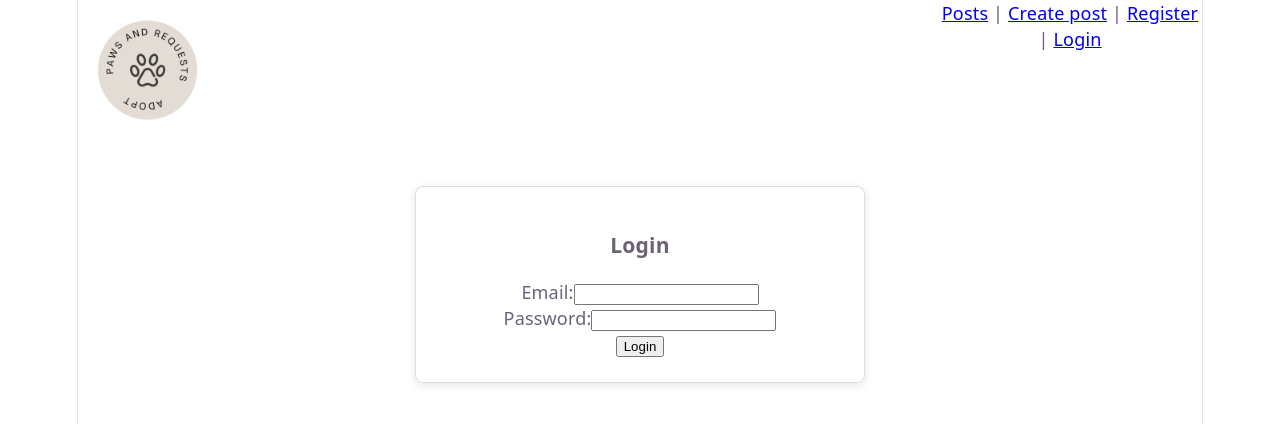
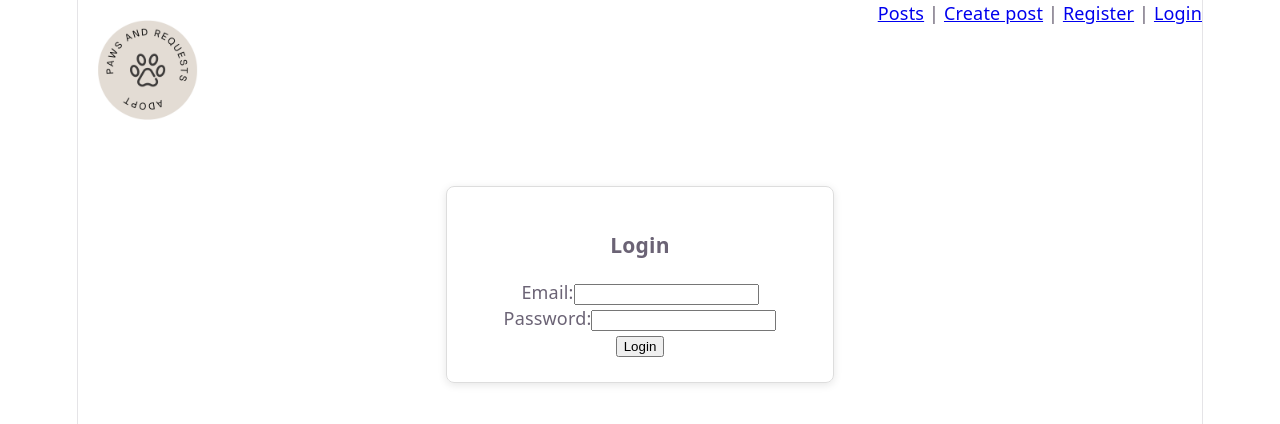
Before and after one commit to NyanBirds/paws-and-requests, a React app in the folder frontend/: page /login in a window 1280 px wide. Shown: the top 424 px of the page. Built offline with nearby package versions, Linux system fonts and the light colour scheme; the HTML template or start-up script is replaced by a standard one.

Commit message:
user account page

```diff
--- a/frontend/package.json
+++ b/frontend/package.json
@@ -12,6 +12,7 @@
   "dependencies": {
     "react": "^19.2.8",
     "react-dom": "^19.2.8",
+    "react-icons": "^5.7.0",
     "react-router": "^8.4.0"
   },
   "devDependencies": {
--- a/frontend/src/App.css
+++ b/frontend/src/App.css
@@ -182,3 +182,9 @@
     border-right-color: var(--border);
   }
 }
+
+.row {
+  display: flex;
+  justify-content: space-between;
+  align-items: flex-start;
+}
--- a/frontend/src/App.jsx
+++ b/frontend/src/App.jsx
@@ -25,7 +25,7 @@ function App() {
 
   return (
     <>
-        <div style={{ display: 'flex', gap: '40rem' }}>
+        <div className="row">
         <Link to='/'>
             <img
                 src={logo}
@@ -40,7 +40,11 @@ function App() {
               {" | "}
 
               {isLoggedIn ? (
+                  <>
+                  <NavLink to="/me">My Account</NavLink>
+                  {" | "}
                   <button type="button" onClick={handleLogout}>Logout</button>
+                  </>
               ) : (
                   <>
                   <NavLink to="/registration">Register</NavLink>
--- a/frontend/src/components/Box.jsx
+++ b/frontend/src/components/Box.jsx
@@ -1,9 +1,9 @@
-export function Box({ children }) {
+export function Box({ width, children }) {
 
     return (
         <div
             style={{
-                maxWidth: "400px",
+                width,
                 margin: "40px auto",
                 padding: "24px",
                 border: "1px solid #ddd",
--- a/frontend/src/main.jsx
+++ b/frontend/src/main.jsx
@@ -11,6 +11,7 @@ import PostsPage from "./pages/PostsPage.jsx";
 import {AdoptionPage} from "./pages/AdoptionPage.jsx";
 import CreatePost from './pages/CreatePost.jsx';
 import {AdoptionFormPage} from "./pages/AdoptionFormsPage.jsx";
+import {MyAccountPage} from "./pages/MyAccountPage.jsx";
 
 const router = createBrowserRouter([
     {
@@ -24,7 +25,8 @@ const router = createBrowserRouter([
             { path: 'posts/:postId', Component: AnimalProfilePage },
             { path: 'posts/:postId/adoption', Component: AdoptionPage },
             { path: 'posts/:postId/adoptionForm', Component: AdoptionFormPage },
-            { path: 'post/new', Component: CreatePost }
+            { path: 'post/new', Component: CreatePost },
+            { path: 'me', Component: MyAccountPage },
         ]
     }
 ]);
--- a/frontend/src/pages/AdoptionFormsPage.jsx
+++ b/frontend/src/pages/AdoptionFormsPage.jsx
@@ -17,7 +17,7 @@ export function AdoptionFormPage() {
             <h1>Applications</h1>
             {adoptionForms.length ? (
                 adoptionForms.map((adoption) => (
-                    <Box>
+                    <Box width="35%">
                         <p><strong>Applicant:</strong> {adoption.firstName} {adoption.lastName}</p>
                         <p><em>{adoption.email}</em></p>
                         <p><strong>Application Text:</strong> {adoption.content}</p>
--- a/frontend/src/pages/CreatePost.jsx
+++ b/frontend/src/pages/CreatePost.jsx
@@ -40,7 +40,7 @@ export default function CreatePost() {
     }
     return (
         <div>
-            <Box>
+            <Box width="40%">
                 <h3>Create a post </h3>
                 <form onSubmit={onSubmit}>
                     <InputField
--- a/frontend/src/pages/LoginPage.jsx
+++ b/frontend/src/pages/LoginPage.jsx
@@ -33,7 +33,7 @@ export default function LoginPage() {
 
     return (
     <div>
-        <Box>
+        <Box width="30%">
             <h3>Login</h3>
             <form onSubmit={onSubmit}>
                 {inputFields.map((inputField) => (
--- /dev/null
+++ b/frontend/src/pages/MyAccountPage.jsx
@@ -0,0 +1,31 @@
+import {Box} from "../components/Box.jsx";
+import {HiOutlineClipboardDocumentList} from "react-icons/hi2";
+import {LuDog} from "react-icons/lu";
+import {PiCat} from "react-icons/pi";
+import {MdOutlinePostAdd} from "react-icons/md";
+
+export function MyAccountPage() {
+
+    return (
+        <div style={{ display: 'flex', flexDirection: 'row' }}>
+            <Box width="25%">
+                <div>
+                    <LuDog size="40"/>
+                    <PiCat size="40"/>
+                </div>
+                <h2>All Shelter Animals</h2>
+                <p>View all registered animals in your shelter</p>
+            </Box>
+            <Box width="25%">
+                <MdOutlinePostAdd size="40"/>
+                <h2>All Posts</h2>
+                <p>View all your posts across all animals in your shelter</p>
+            </Box>
+            <Box width="25%">
+                <HiOutlineClipboardDocumentList size="40"/>
+                <h2>All Adoption Applications</h2>
+                <p>View all adoption applications across all active posts</p>
+            </Box>
+        </div>
+    );
+}
--- a/frontend/src/pages/PostsPage.jsx
+++ b/frontend/src/pages/PostsPage.jsx
@@ -47,7 +47,7 @@ export default function PostsPage() {
             <h1>Look at all these cuties!</h1>
             <div style={{ display: 'flex', gap: '10rem' }}>
                 <div>
-                    <Box>
+                    <Box width="100%">
                         <p><strong>Filters</strong></p>
                         <p>Gender</p>
                         {filters.slice(0, 2).map(filter => (
--- a/frontend/src/pages/RegisterPage.jsx
+++ b/frontend/src/pages/RegisterPage.jsx
@@ -51,7 +51,7 @@ export default function RegistrationPage() {
 
     return (
     <div>
-        <Box>
+        <Box width="30%">
             <h3>Registration</h3>
             <button
                 onClick={() => setShelterRegistration(!shelterRegistration)}
```
Also changed, not shown: 1 other file (tests, documents, lock files or other folders).
